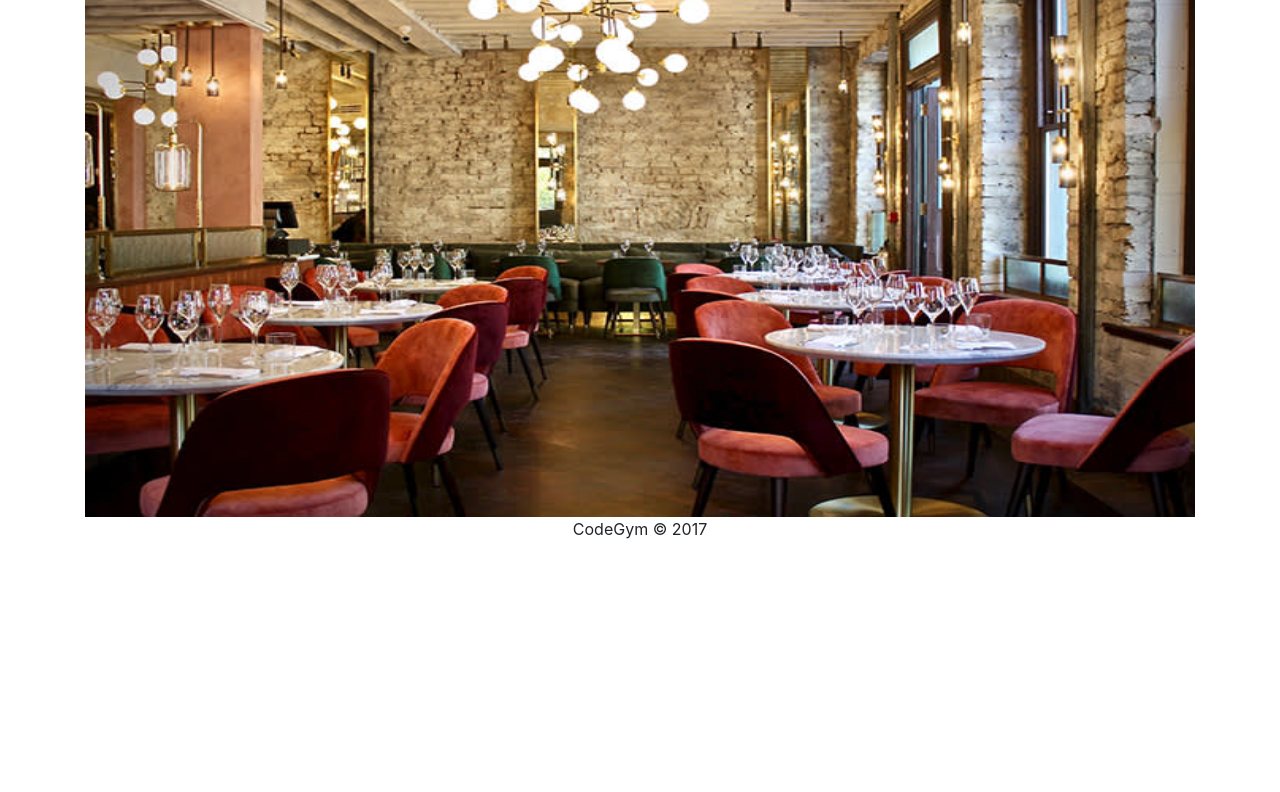
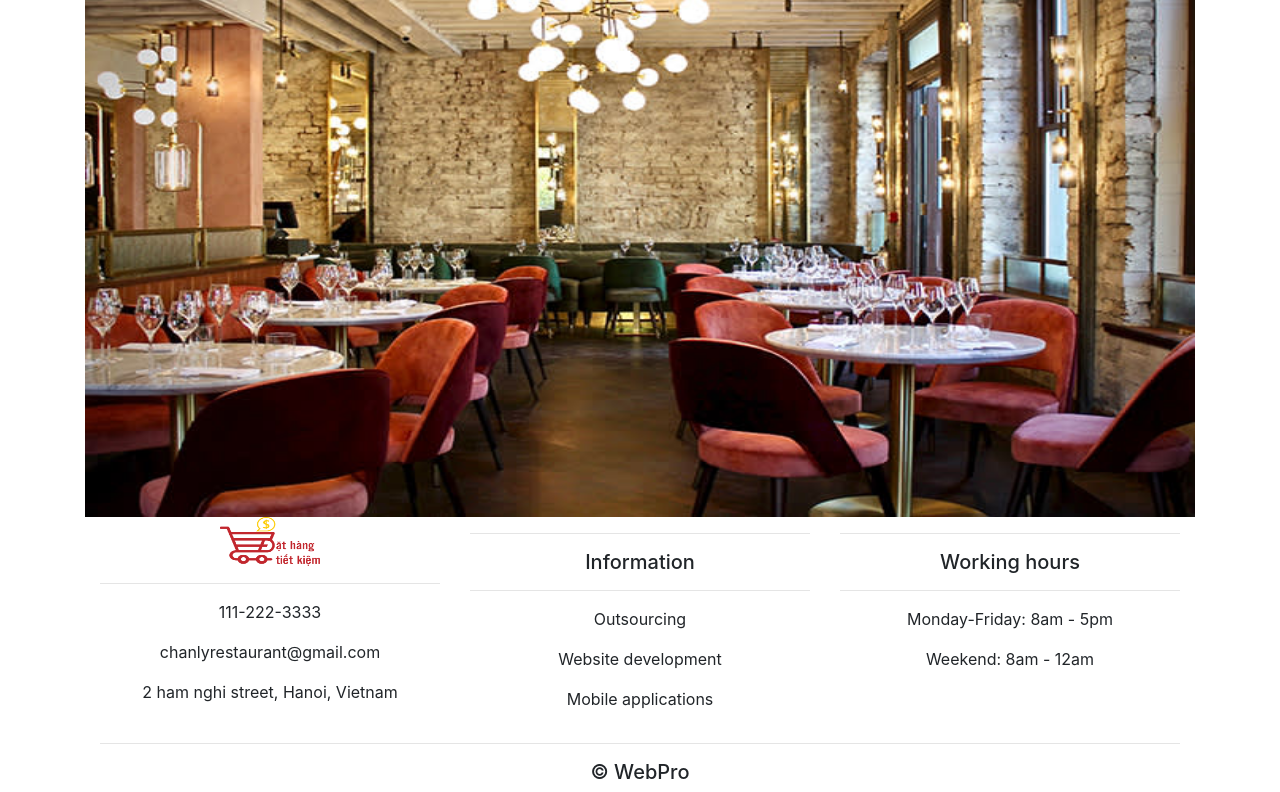
Before and after one commit to dohuunghia11/Hackathong, a plain HTML site: page Hackathong/index.html in a window 1280 px wide. Shown: the part 922-1714 px from the top of the page. Before the commit the page ends 1479 px from the top, so only its background shows below. Drawn offline with nearby package versions, Linux system fonts and the light colour scheme.

Commit message:
lamcommit

```diff
--- a/Hackathong/index.html
+++ b/Hackathong/index.html
@@ -123,9 +123,37 @@
             <h2>Welcome to Justice restaurant</h2>
             <img src="img/background3.jpeg">
         </div>
-        <footer class="panel panel-default">
-            <div class="panel-heading text-center">
-                <p>CodeGym &copy; 2017</p>
+        <footer>
+            <div class="container-fluid padding">
+                <div class="row text-center">
+                    <div class="col-md-4" >
+                        <img src="img/logo-370x235.png" height="50" width="100"/>
+                        <hr class="light">
+                        <p>111-222-3333</p>
+                        <p>chanlyrestaurant@gmail.com</p>
+                        <p><i class="fas fa-map-marker-alt"></i>2 ham nghi street, Hanoi, Vietnam</p>
+                    </div>
+                    <div class="col-md-4">
+                        <hr class="light">
+                        <h5>Information</h5>
+                        <hr class="light">
+                        <p>Outsourcing</p>
+                        <p>Website development</p>
+                        <p>Mobile applications</p>
+                    </div>
+                    <div class="col-md-4">
+                        <hr class="light">
+                        <h5>Working hours</h5>
+                        <hr class="light">
+                        <p>Monday-Friday: 8am - 5pm</p>
+                        <p>Weekend: 8am - 12am</p>
+                    </div>
+
+                    <div class="col-12">
+                        <hr class="light-100">
+                        <h5>&copy; WebPro</h5>
+                    </div>
+                </div>
             </div>
         </footer>
 
```
